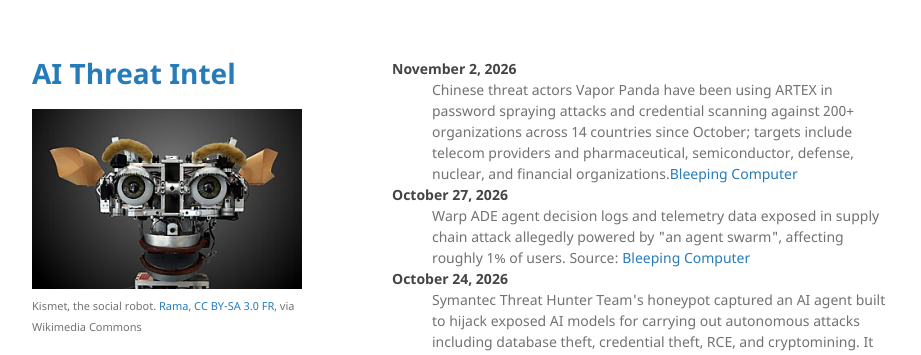
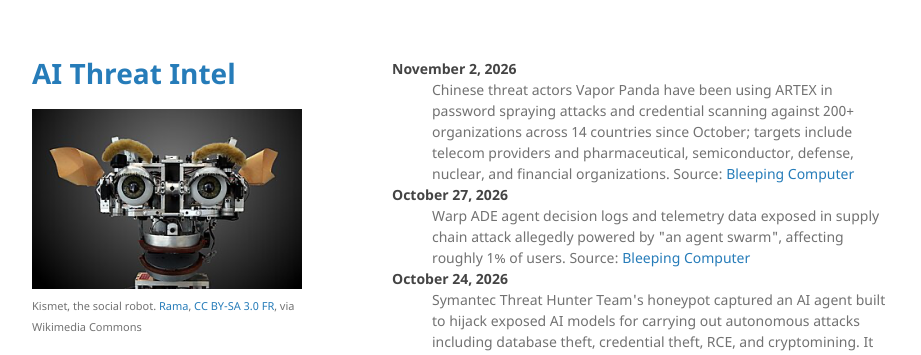
Before and after one commit to alexsinfosec/aithreatintel, a Jekyll site: the page built from index.md, in a window 1280 px wide and 900 px high. Shown: the top 355 px of the window, without its empty margins (178-1099 px from the left). Built offline with Jekyll 4.4.1, drawn with Linux system fonts in a browser that asks for light colours.

Commit message:
Add source citation for Vapor Panda's attacks
Updated the description of Vapor Panda's attacks to include a source citation.

```diff
--- a/index.md
+++ b/index.md
@@ -4,7 +4,7 @@ layout: default
 
 <dl>
 <dt>November 2, 2026</dt>
-<dd>Chinese threat actors Vapor Panda have been using ARTEX in password spraying attacks and credential scanning against 200+ organizations across 14 countries since October; targets include telecom providers and pharmaceutical, semiconductor, defense, nuclear, and financial organizations.<a href="https://www.bleepingcomputer.com/news/security/chinese-hackers-use-artex-ai-in-automated-attacks-against-200-orgs/" target="_blank">Bleeping Computer</a></dd>
+<dd>Chinese threat actors Vapor Panda have been using ARTEX in password spraying attacks and credential scanning against 200+ organizations across 14 countries since October; targets include telecom providers and pharmaceutical, semiconductor, defense, nuclear, and financial organizations. Source: <a href="https://www.bleepingcomputer.com/news/security/chinese-hackers-use-artex-ai-in-automated-attacks-against-200-orgs/" target="_blank">Bleeping Computer</a></dd>
 <dt>October 27, 2026</dt>
 <dd>Warp ADE agent decision logs and telemetry data exposed in supply chain attack allegedly powered by "an agent swarm", affecting roughly 1% of users. Source: <a href="https://www.bleepingcomputer.com/news/security/warp-discloses-breach-exposing-ai-agent-logs-user-telemetry-data/" target="_blank">Bleeping Computer</a></dd>
 <dt>October 24, 2026</dt>
```
